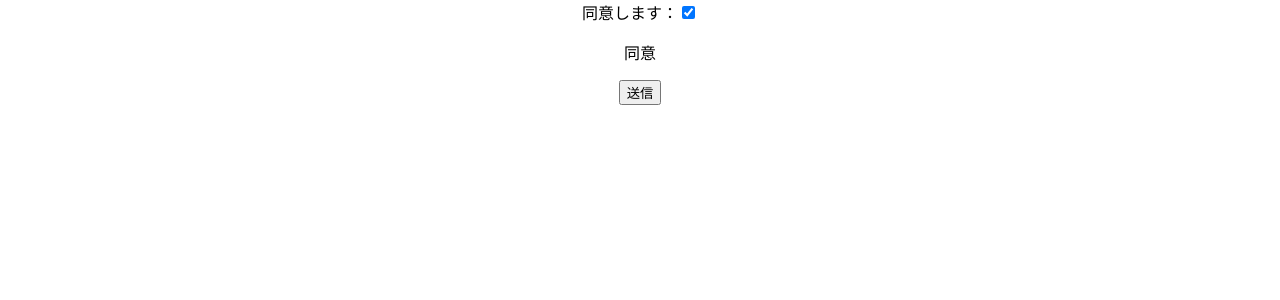
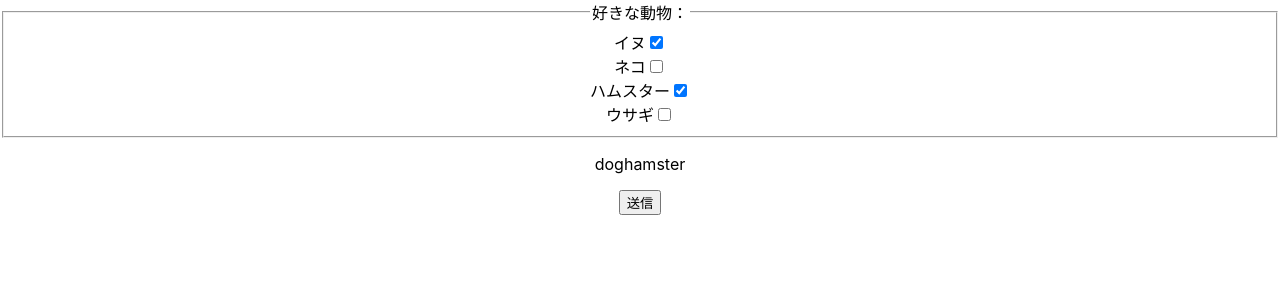
Before and after one commit to nekketsu2010/react-typescript-cra, a React (Create React App) app: page / in a window 1280 px wide. Shown: the top 300 px of the page. Built offline with nearby package versions, Linux system fonts and the light colour scheme.

Commit message:
feature: #5 複数選択のチェックボックスを追加した。

```diff
--- a/src/App.tsx
+++ b/src/App.tsx
@@ -1,11 +1,11 @@
 import React from 'react';
 import './App.css';
-import FormCheck from './FormCheck';
+import FormCheckMulti from './FormCheckMulti';
 
 function App() {
   return (
     <div className="App">
-      <FormCheck />
+      <FormCheckMulti />
     </div>
   );
 }
--- /dev/null
+++ b/src/FormCheckMulti.tsx
@@ -0,0 +1,48 @@
+import { useState } from "react";
+
+export default function FormCheckMulti() {
+    const [form, setForm] = useState({
+        animal: ['dog', 'hamster']
+    });
+
+    const handleFormMulti = (e: React.ChangeEvent<HTMLInputElement>) => {
+        const fa = form.animal;
+
+        if (e.target.checked) {
+            fa.push(e.target.value);
+        } else {
+            fa.splice(fa.indexOf(e.target.value), 1);
+        }
+
+        setForm({
+            ...form,
+            [e.target.name]: fa
+        });
+    };
+
+    const show = () => {
+        console.log(`好きな動物：${form.animal}`);
+    };
+
+    return (
+        <form>
+            <fieldset>
+                <legend>好きな動物：</legend>
+                <label htmlFor="animal_dog">イヌ</label>
+                <input id="animal_dog" name="animal" type="checkbox" value="dog"
+                checked={form.animal.includes('dog')} onChange={handleFormMulti} /><br />
+                <label htmlFor="animal_cat">ネコ</label>
+                <input id="animal_cat" name="animal" type="checkbox" value="cat"
+                checked={form.animal.includes('cat')} onChange={handleFormMulti} /><br />
+                <label htmlFor="animal_hamster">ハムスター</label>
+                <input id="animal_hamster" name="animal" type="checkbox" value="hamster"
+                checked={form.animal.includes('hamster')} onChange={handleFormMulti} /><br />
+                <label htmlFor="animal_rabbit">ウサギ</label>
+                <input id="animal_rabbit" name="animal" type="checkbox" value="rabbit"
+                checked={form.animal.includes('rabbit')} onChange={handleFormMulti} /><br />
+            </fieldset>
+            <p>{form.animal}</p>
+            <button type="button" onClick={show}>送信</button>
+        </form>
+    )
+}
```
